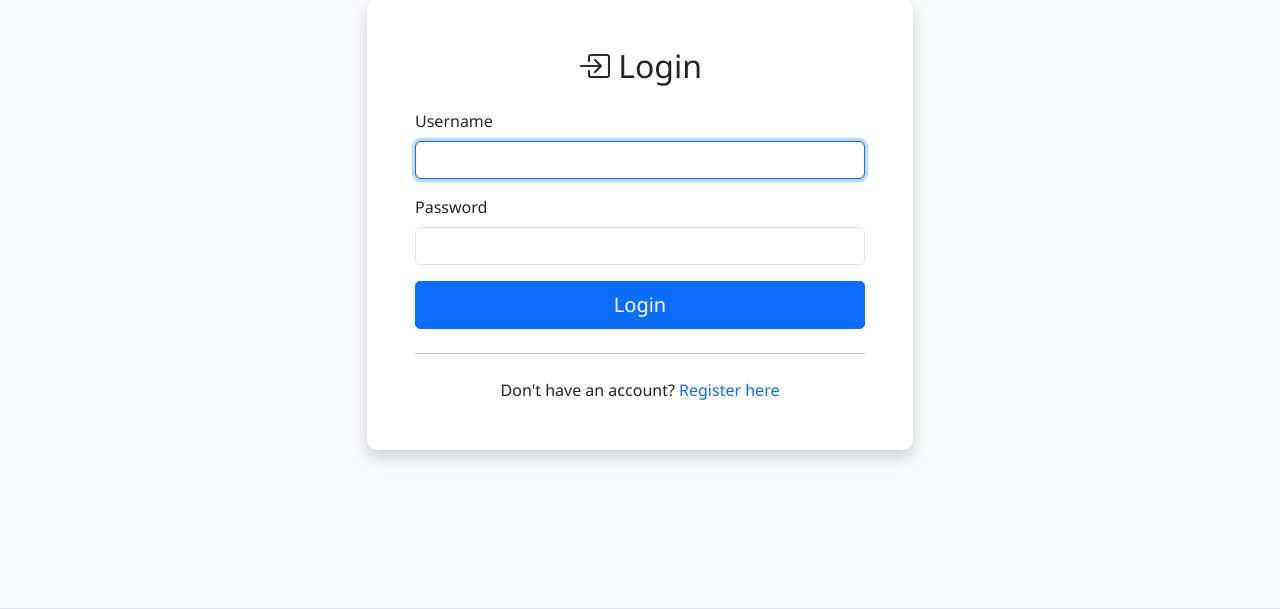
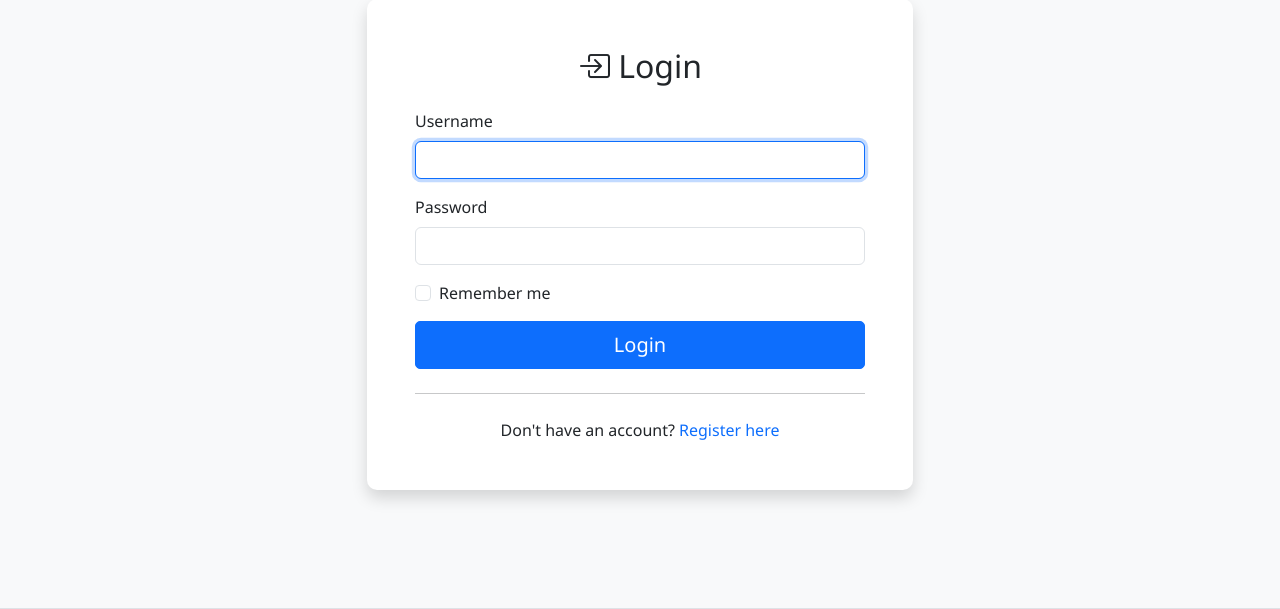
Before and after one commit to mrntando-dev/Ladybug-Bot, a Flask app: page /login in a window 1280 px wide. Shown: the part 135-744 px from the top of the page. Run offline with Flask 3, Linux system fonts and the light colour scheme.

Commit message:
Update login.html

```diff
--- a/templates/login.html
+++ b/templates/login.html
@@ -9,7 +9,7 @@
             <div class="card-body p-5">
                 <h2 class="text-center mb-4"><i class="bi bi-box-arrow-in-right"></i> Login</h2>
 
-                <form method="POST" action="{{ url_for('login') }}">
+                <form method="POST" action="{{ url_for('login') }}" id="loginForm">
                     <div class="mb-3">
                         <label for="username" class="form-label">Username</label>
                         <input type="text" class="form-control" id="username" name="username" required autofocus>
@@ -18,6 +18,11 @@
                     <div class="mb-3">
                         <label for="password" class="form-label">Password</label>
                         <input type="password" class="form-control" id="password" name="password" required>
+                    </div>
+
+                    <div class="mb-3 form-check">
+                        <input type="checkbox" class="form-check-input" id="remember_me" name="remember_me">
+                        <label class="form-check-label" for="remember_me">Remember me</label>
                     </div>
 
                     <div class="d-grid">
@@ -35,3 +40,7 @@
     </div>
 </div>
 {% endblock %}
+
+{% block scripts %}
+<script src="{{ url_for('static', filename='js/login.js') }}"></script>
+{% endblock %}
```
